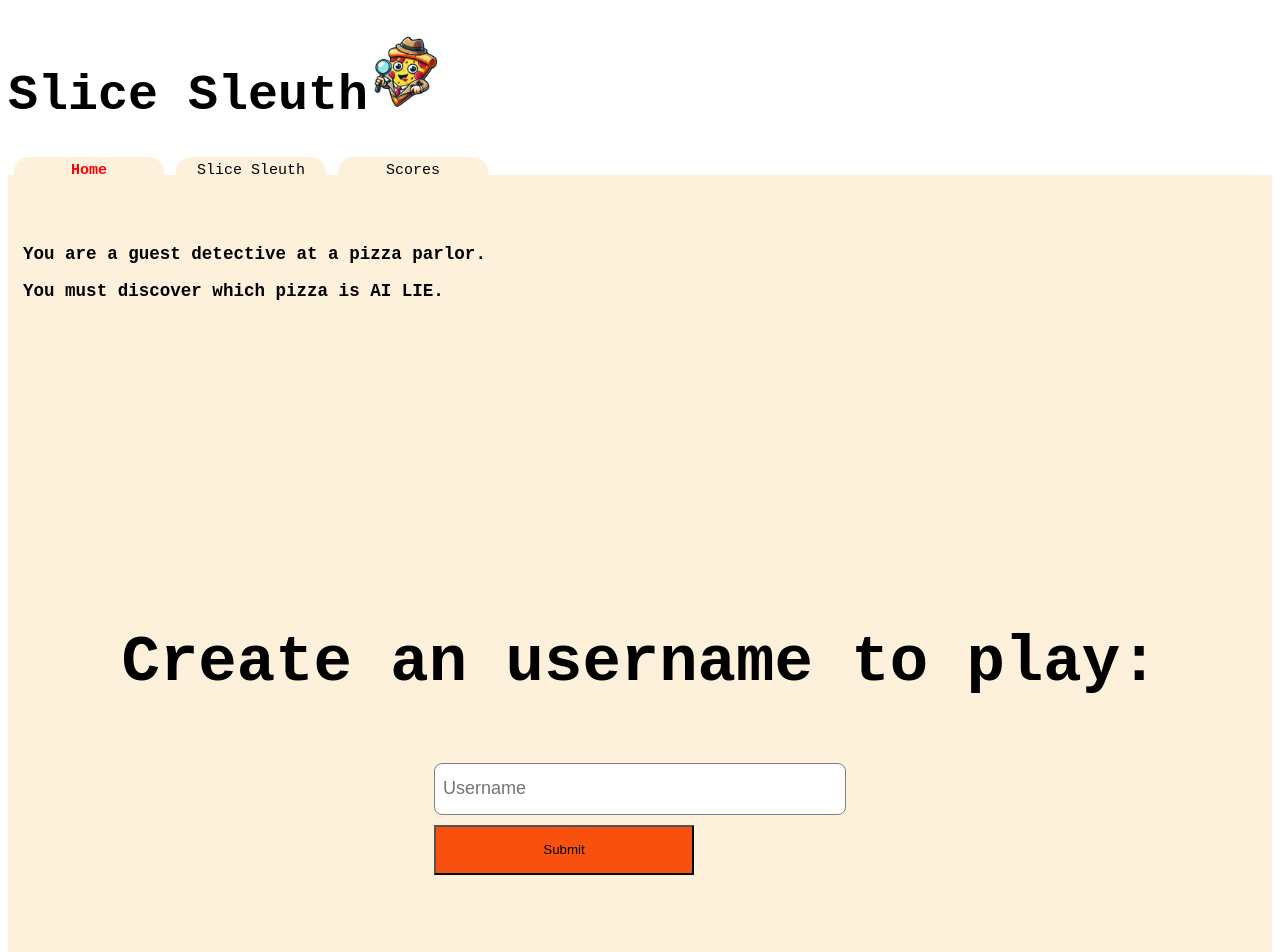
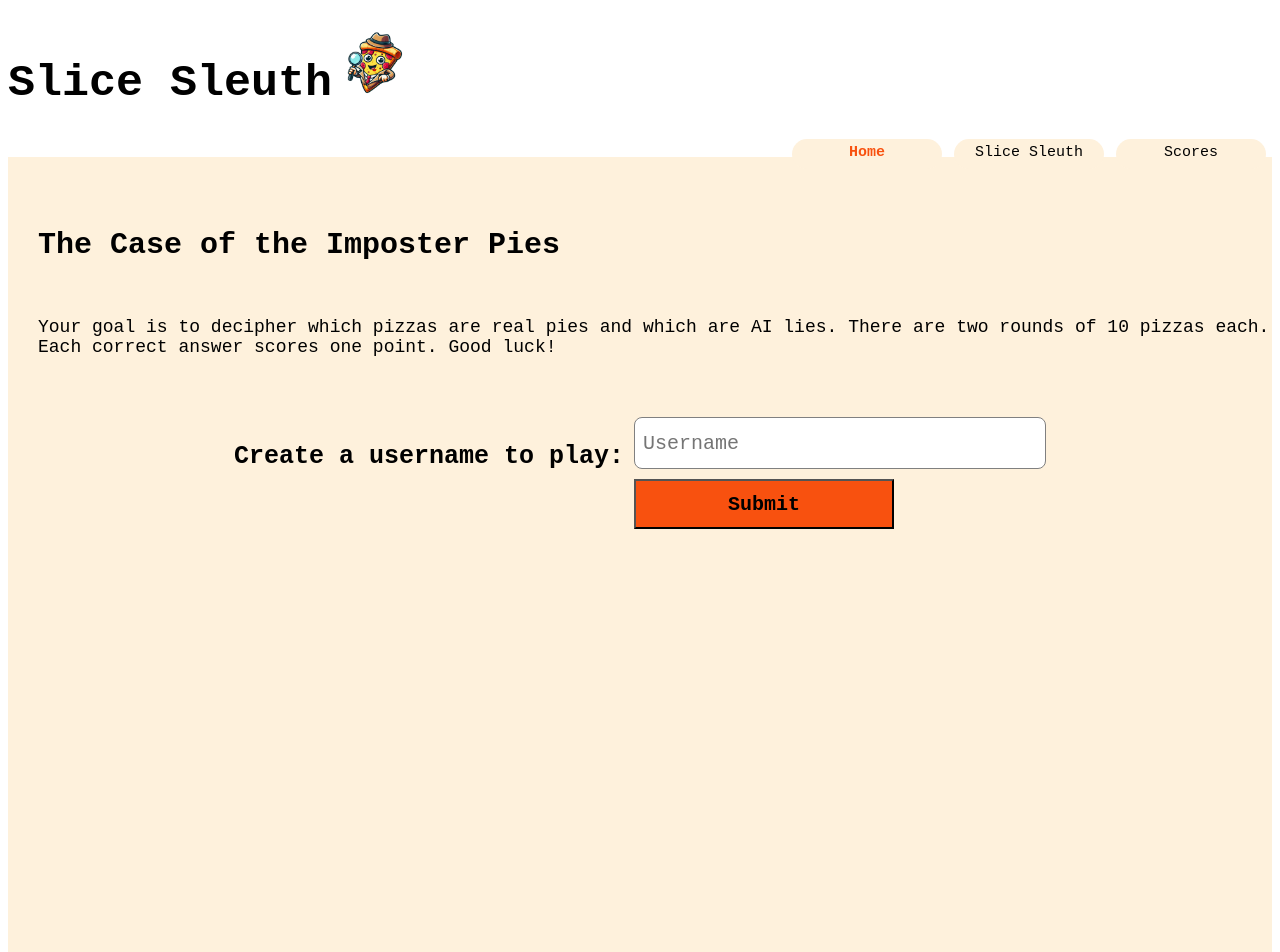
Before and after one commit to stephbertram/phase-2-project-slice-sleuth, a React (Vite) app: page / in a window 1280 px wide. Shown: the top 952 px of the page. Built offline with nearby package versions, Linux system fonts and the light colour scheme; data requests are answered from the project's data file.

Commit message:
home css updates

```diff
--- a/src/Components/NavBar.css
+++ b/src/Components/NavBar.css
@@ -16,12 +16,12 @@
 }
 
 .navbar .active {
-    color: red;
+    color: rgb(248, 81, 15);
     font-weight: bold;
 }
 
 li{
-    float:left;
+    float:right;
 }
 
 ul{
@@ -30,10 +30,14 @@ ul{
 }
 
 .title{
-    font-size: 50px;
+    font-size: 45px;
 }
 
 img{
-    width: 75px;
-    height: 75px;
+    width: 65px;
+    height: 65px;
 }
+
+.logo{
+    padding-left: 10px;
+}
--- a/src/Components/NavBar.jsx
+++ b/src/Components/NavBar.jsx
@@ -4,12 +4,14 @@ import './NavBar.css'
 function NavBar() {
   return (
     <div>
-          <h1 className='title'>Slice Sleuth<img className ='logo' src='../images/logo.png' alt='pizza-sleuth-logo'/></h1>
+          <div>
+            <h1 className='title'>Slice Sleuth<img className ='logo' src='../images/logo.png' alt='pizza-sleuth-logo'/></h1>
+          </div>
           <nav className="navbar">
               <ul>
+                <li><NavLink to="/scores" className={({isActive}) => isActive ? 'active nav-link' : 'nav-link'}>Scores</NavLink></li>
+                <li><NavLink to="/quiz" className={({isActive}) => isActive ? 'active nav-link' : 'nav-link'}>Slice Sleuth</NavLink></li>
                 <li><NavLink to="/" className={({isActive}) => isActive ? 'active nav-link' : 'nav-link'}>Home</NavLink></li>
-                <li><NavLink to="/quiz" className={({isActive}) => isActive ? 'active nav-link' : 'nav-link'}>Slice Sleuth</NavLink></li>
-                <li><NavLink to="/scores" className={({isActive}) => isActive ? 'active nav-link' : 'nav-link'}>Scores</NavLink></li>
               </ul>
           </nav>
     </div>
--- a/src/Components/SignUp.jsx
+++ b/src/Components/SignUp.jsx
@@ -49,20 +49,24 @@ function SignUp() {
 
     return (
 
-      <div>
+      <>
         {error ? <p>{error}</p> : null}
-        <main className='main-container'>
-          <h3 className='title-container'>Create an username to play:</h3>
-          <form className='input-container' onSubmit ={handleSubmit}>
-            <div>
-              <input className='input-box' id="username" type="text" name="username" placeholder="Username" value={formData.username} onChange={handleChange}/>
-            </div>
-            <div>
-              <button className='button-container'><Link to={"/quiz"}>Submit</Link></button>
-            </div>
-          </form>
-        </main>
-      </div>
+        <div className='signup-container'>
+          <div className='h3-container'>
+            <h3>Create a username to play:</h3>
+          </div>
+          <div className="form-container">
+            <form className='form' onSubmit ={handleSubmit}>
+              <div className="input-container">
+                <input className='input' id="username" type="text" name="username" placeholder="Username" value={formData.username} onChange={handleChange}/>
+              </div>
+              <div className="button-container">
+                <button className='submit-button'><Link to={"/quiz"}>Submit</Link></button>
+              </div>
+            </form>
+          </div>
+        </div>
+      </>
     );
   }
 
--- a/src/pages/Home.jsx
+++ b/src/pages/Home.jsx
@@ -16,8 +16,9 @@ const Home = () => {
           <br></br>
           <br></br>
           <br></br>
-          <h3>You are a guest detective at a pizza parlor. </h3>
-          <h3>You must discover which pizza is AI LIE. </h3>
+          <h1 >The Case of the Imposter Pies</h1>
+          <br></br>
+          <p>Your goal is to decipher which pizzas are real pies and which are AI lies. There are two rounds of 10 pizzas each. Each correct answer scores one point. Good luck!</p>
         </div>
         <SignUp/>
       </div>
--- a/src/styles.css
+++ b/src/styles.css
@@ -65,46 +65,64 @@ body{
 }
 
 
-.main-container{
+/* Home Page */
 
-    flex-direction: column;
+.signup-container{
+    flex-direction: row;
     display: flex;
-    align-items: center;
+    /* align-items: center; */
     justify-content: center;
     height: 100vh;
     border-radius:25px;
+    margin: 60px 20px 20px 20px;
 }
 
-.title-container{
-    font-size: 64px;
-    font-weight: bolder;
-    align-items: center;
-    justify-content: center;
+.introduction p{
+    font-size: 18px;
 }
 
-.input-container{
-    align-items: flex-start;
-    justify-content: center;
+/* Sign Up */
+
+.signup-container{
+   display: flex;
+   flex-wrap: wrap;
+   justify-content: center;
 }
 
-.input-box{
+.signup-container h3 {
+    font-size: 25px;
+    font-weight: bolder;
+}
+
+.h3-container {
+    padding-right: 10px;
+}
+
+.input{
     height: 48px;
     width: 400px;
-    font-size: large;
+    font-size: 20px;
     border-radius: 8px;
     border: 1px solid grey;
     padding-left: 8px;
+    font-family:'Courier New', Courier, monospace;
 }
 
-.button-container{
-    align-items: center;
-    justify-content: center;
+.submit-button{
+    /* align-items: center;
+    justify-content: center; */
     width: 260px;
     height: 50px;
     margin-top: 10px;
     background-color: rgb(248, 81, 15);
-    text-decoration: none
+    text-decoration: none;
+    font-family:'Courier New', Courier, monospace;
+    font-weight: bolder;
+    font-size: 20px;
 }
+
+/* End of Sign Up */
+
 
 a:-webkit-any-link {
     text-decoration: none;
@@ -134,7 +152,7 @@ a:-webkit-any-link {
 .introduction{
     font-size: 15px;
     text-align: left;
-    padding-left: 15px;
+    padding-left: 30px;
 }
 
 .searchbar{
```
